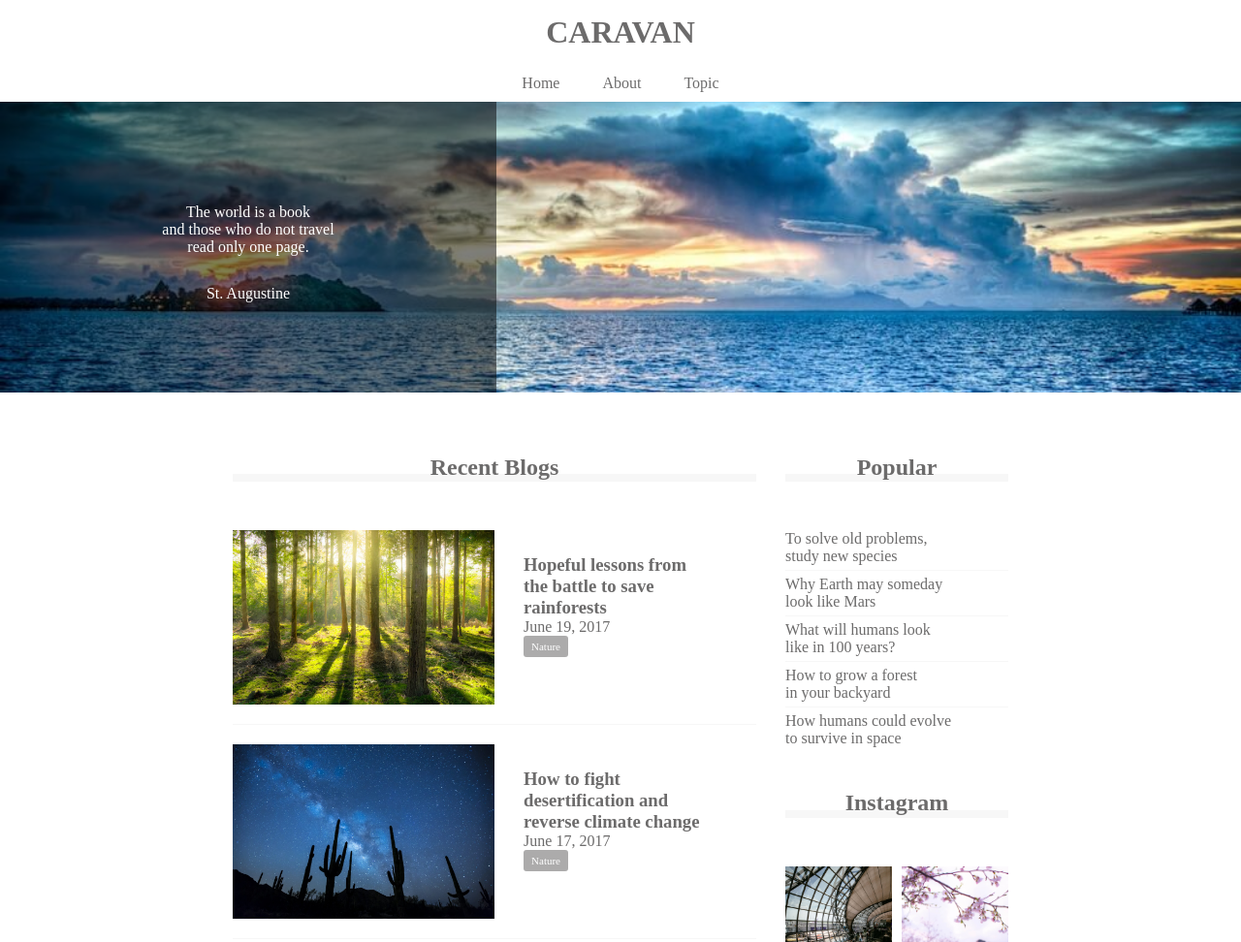
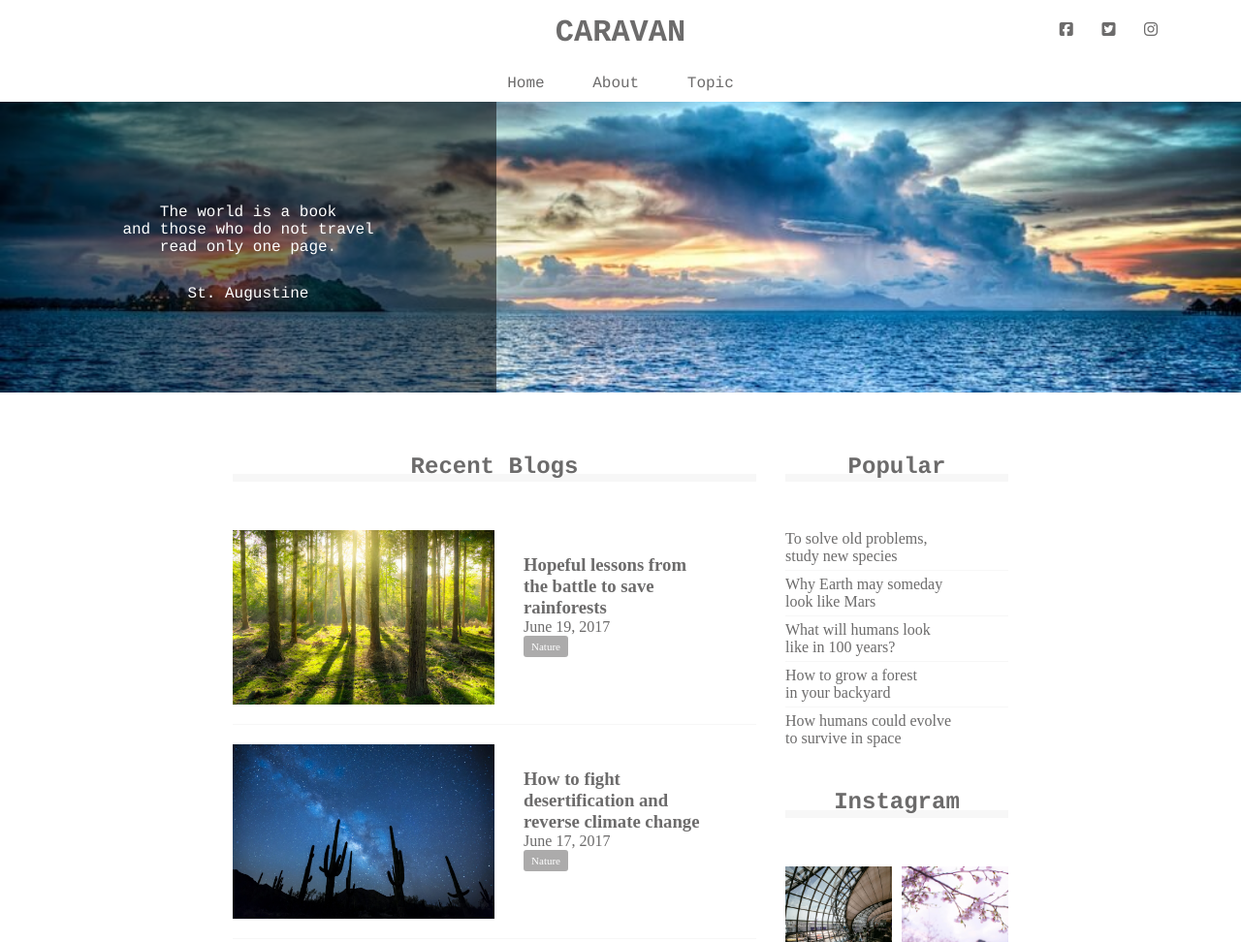
Before and after one commit to shunta33/HTML-CSS, a plain HTML site: page caravan/index.html in a window 1280 px wide. Shown: the top 972 px of the page at 97% size. Drawn offline with Linux system fonts and the light colour scheme.

Commit message:
[Finish]1-9

```diff
--- a/caravan/index.html
+++ b/caravan/index.html
@@ -2,6 +2,7 @@
 <html lang="ja">
   <head>
     <meta charset="UTF-8">
+    <script src="https://kit.fontawesome.com/cb66930ff1.js" crossorigin="anonymous"></script>
     <link rel="stylesheet" href="style.css">
     <title>CARAVAN</title>
   </head>
@@ -12,7 +13,12 @@
         <a href="index.html">CARAVAN</a>
       </h1>
 
-      <div class="socal"></div>
+      <div class="social">
+
+        <i class="fab fa-facebook-square"></i>
+        <i class="fab fa-twitter-square"></i>
+        <i class="fab fa-instagram"></i>
+      </div>
     </header>
     <nav>
       <ul class="nav-list">
--- a/caravan/style.css
+++ b/caravan/style.css
@@ -9,11 +9,31 @@ a {
   text-decoration: none;
 }
 
+header,
+nav,
+h2,
+.main-visual,
+footer {
+  font-family: chalkduster, "Bradley Hand", Courier, "Segoe Print", sans-serif;
+}
+
 header {
   width: 90%; /* 横幅90% */
   padding: 15px 0;
   margin: 0 auto;
   text-align: center;
+  position: relative;
+}
+
+.social {
+  position: absolute;
+  top: 22px;
+  right: 22px;
+}
+
+.social i {
+  display: inline-block;
+  margin-left: 20px;
 }
 
 header .heading {
```
